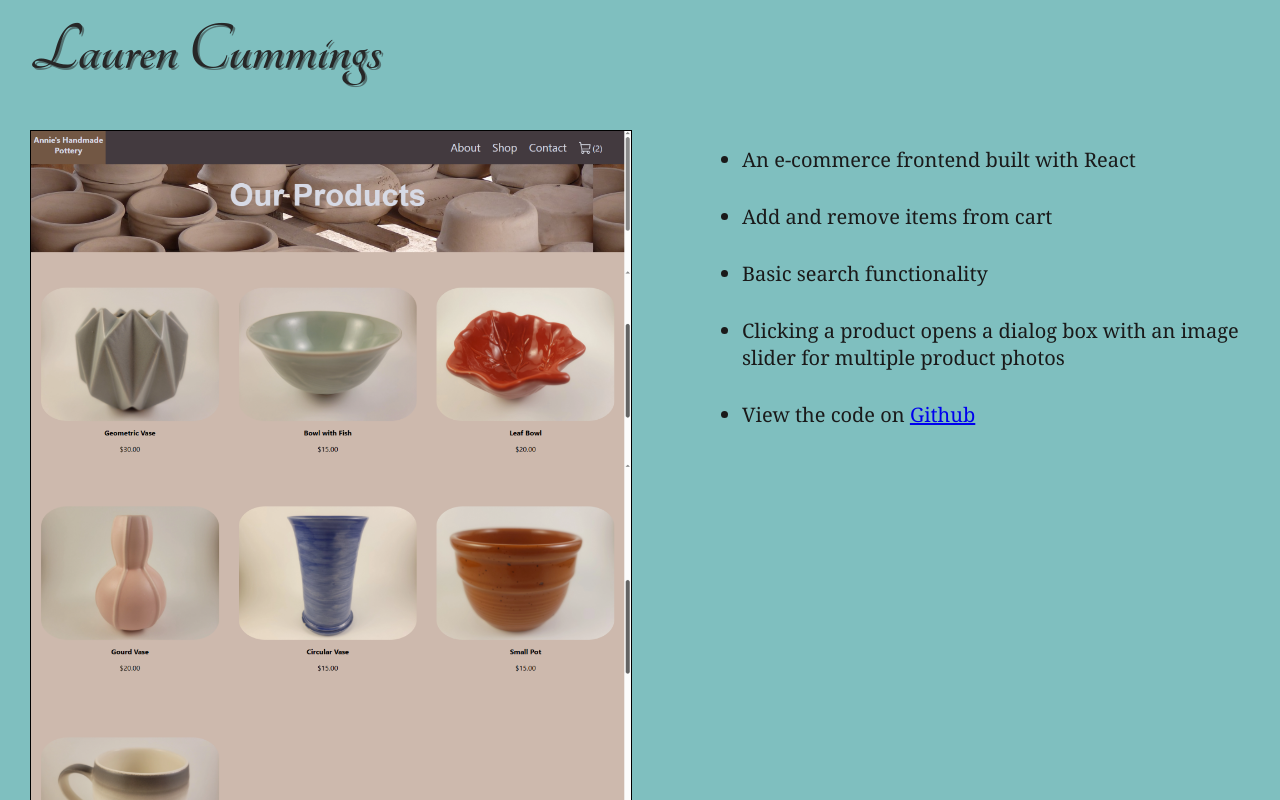
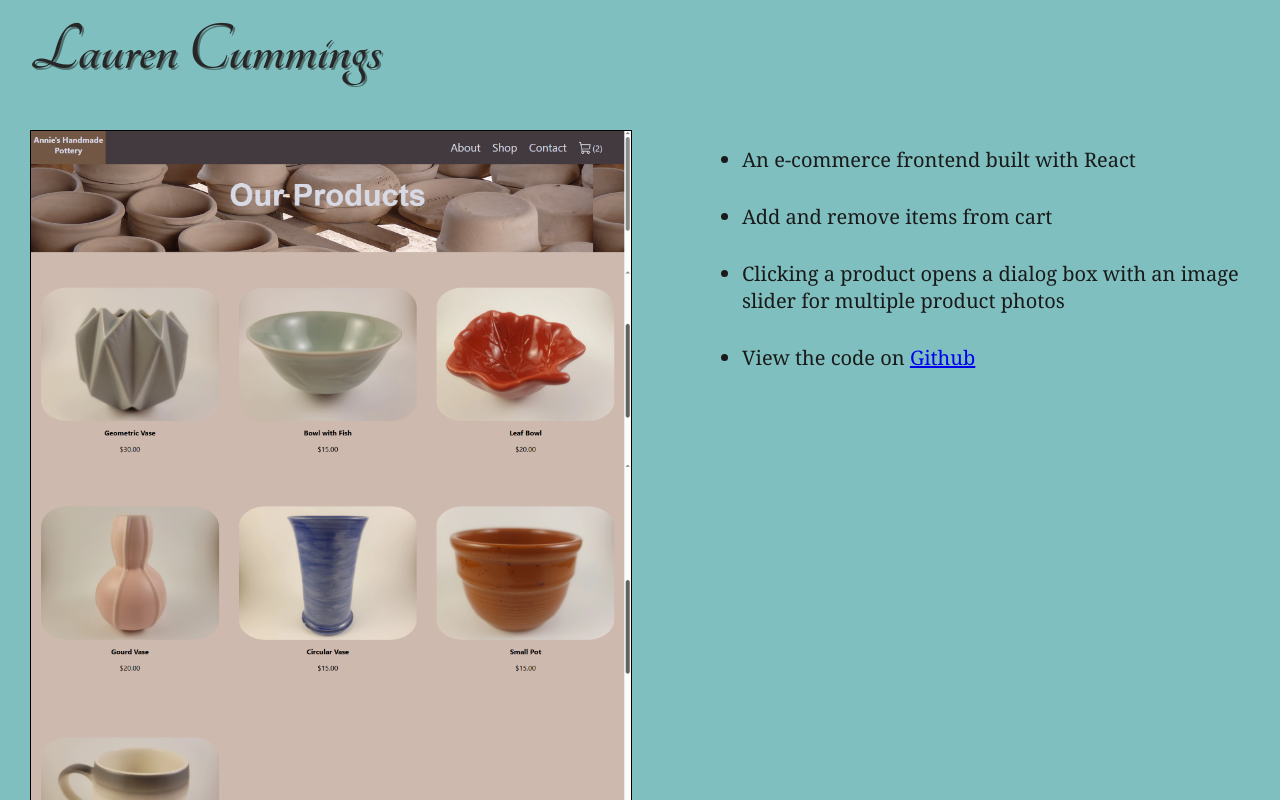
Before and after one commit to LaurenCummings/portfolio-project, a React (Vite) app: page /shop-project in a window 1280 px wide. Shown: the top 800 px of the page. Built offline with nearby package versions, Linux system fonts and the light colour scheme.

Commit message:
Search functionality no longer in shop project

```diff
--- a/src/pages/ShopProject.jsx
+++ b/src/pages/ShopProject.jsx
@@ -13,7 +13,6 @@ function ShopProject() {
                     <ul>
                         <li>An e-commerce frontend built with React</li>
                         <li>Add and remove items from cart</li>
-                        <li>Basic search functionality</li>
                         <li>Clicking a product opens a dialog box with an image slider for multiple product photos</li>
                         <li>View the code on <a href="https://github.com/LaurenCummings/shop-project">Github</a></li>
                     </ul>
```
